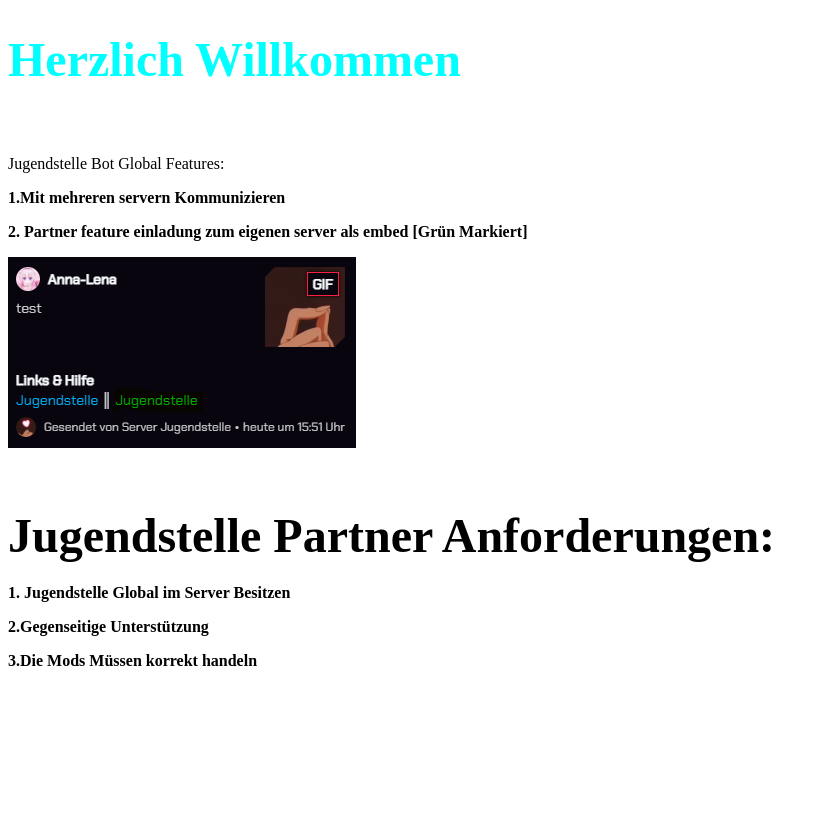
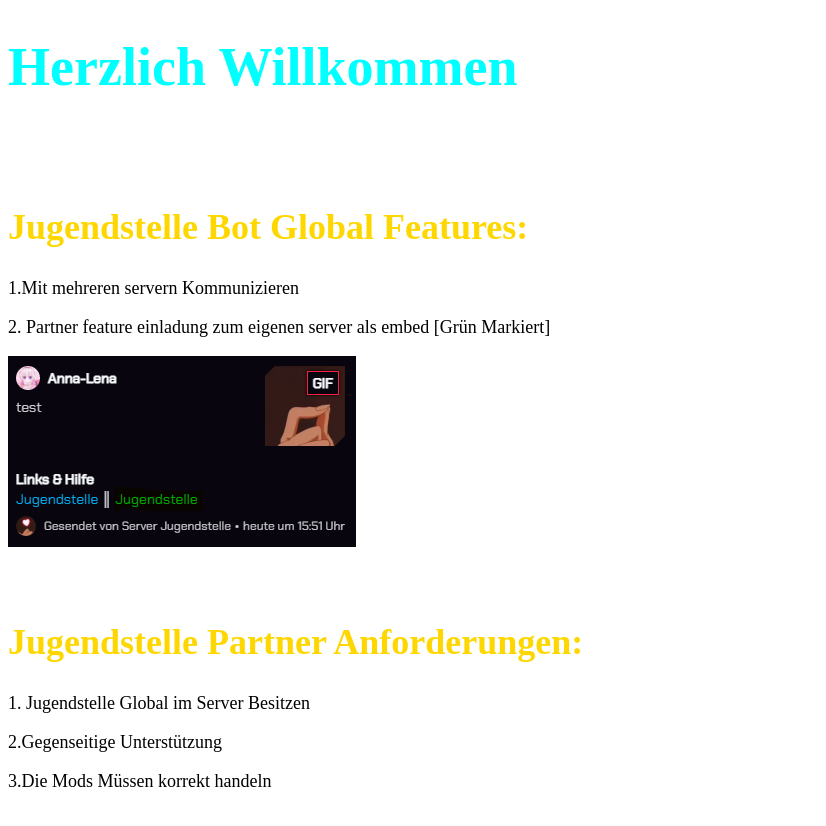
Before and after one commit to AnnaLena15/repositoryfirst, a plain HTML site: page index.html in a window 1280 px wide. Shown: the whole page, without its empty margins (0-826 px from the left). Before the commit the page ends 800 px from the top, so only its background shows below. Drawn offline with Linux system fonts and the light colour scheme.

Commit message:
lukis first commit

```diff
--- a/css/style.css
+++ b/css/style.css
@@ -1,11 +1,17 @@
 :root{
-
+    font-size: 18px;
 }
 html{
 
 }
 .titel {
-    font-size: 48px;
-    color:aqua ;
+    font-size: 3rem;
+    color:aqua;
     font-weight: bold;
 }
+
+.titel-h2 {
+    font-size: 2rem;
+    color: gold;
+    font-weight: bold;
+}
--- a/index.html
+++ b/index.html
@@ -12,24 +12,24 @@
 <br />
 <br />
 <div class="bot-features">
-Jugendstelle Bot Global Features:</strong></span></h1>
+<h2 class="titel-h2">Jugendstelle Bot Global Features:</h2>
 
-<p><strong>1.Mit mehreren servern Kommunizieren</strong></p>
+<p>1.Mit mehreren servern Kommunizieren</p>
 
-<p><strong>2. Partner feature einladung zum eigenen server als embed [Gr&uuml;n Markiert]</strong></p>
+<p>2. Partner feature einladung zum eigenen server als embed [Gr&uuml;n Markiert]</p>
 
-<p><strong><img alt="" src="https://raw.githubusercontent.com/AnnaLena15/repositoryfirst/main/partner.png" style="height:191px; width:348px" /></strong></p>
+<p><img alt="" src="https://raw.githubusercontent.com/AnnaLena15/repositoryfirst/main/images/partner.png"/></p>
 
 </div>
 <p>&nbsp;</p>
 <div class="partner-anforderungen">
-<h1><span style="font-size:48px"><strong>Jugendstelle Partner Anforderungen:</strong></span>&nbsp;&nbsp;</h1>
+<h2 class="titel-h2">Jugendstelle Partner Anforderungen:&nbsp;&nbsp;</h2>
 
-<p><strong>1. Jugendstelle Global im Server Besitzen</strong></p>
+<p>1. Jugendstelle Global im Server Besitzen</p>
 
-<p><strong>2.Gegenseitige Unterst&uuml;tzung</strong></p>
+<p>2.Gegenseitige Unterst&uuml;tzung</p>
 
-<p><strong>3.Die Mods M&uuml;ssen korrekt handeln</strong></p>
+<p>3.Die Mods M&uuml;ssen korrekt handeln</p>
 
 </div>
 <p>&nbsp;</p>
```
Also changed, not shown: images/partner.png (added).
